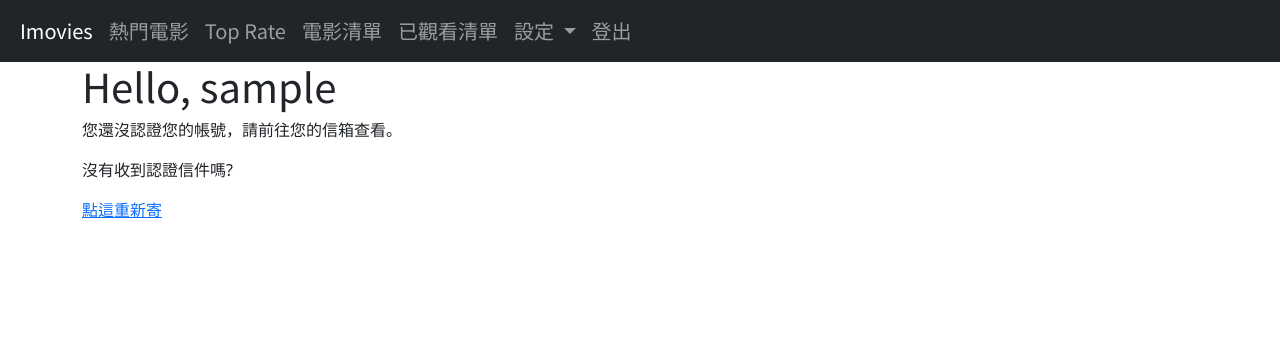
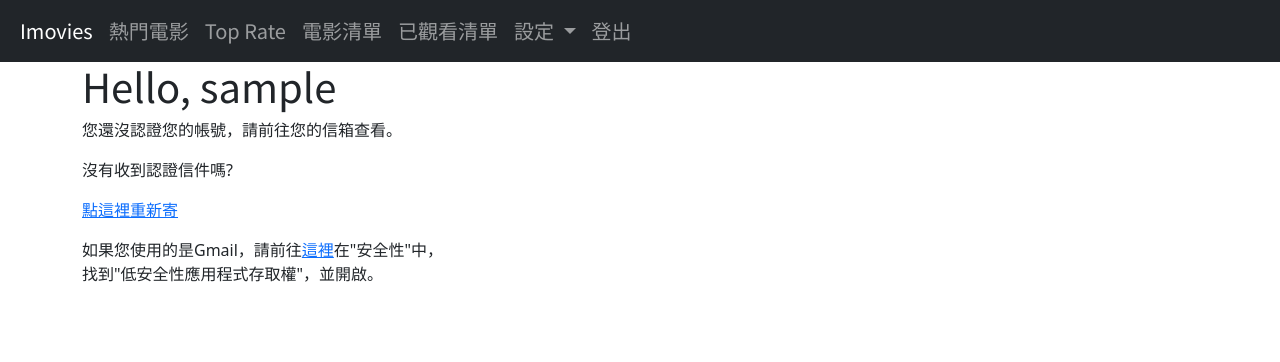
Before and after one commit to weijay0804/Flask-Imovies, a Flask app: page /auth/unconfirmed in a window 1280 px wide. Shown: the top 362 px of the page. Run offline with Flask 2, Linux system fonts and the light colour scheme; the visitor is signed in with stand-in values (Sample User, id 1); data comes from the database, SQL or seed files in the repository; some libraries are stand-ins or nearby versions.

Commit message:
修改未認證頁面

```diff
--- a/app/templates/auth/unconfirmed.html
+++ b/app/templates/auth/unconfirmed.html
@@ -11,6 +11,9 @@
     <div class="content">
         <p>您還沒認證您的帳號，請前往您的信箱查看。</p>
         <p>沒有收到認證信件嗎?</p>
-        <p><a href="{{ url_for('auth.resend_confirmation') }}">點這重新寄</a></p>
+        <p><a href="{{ url_for('auth.resend_confirmation') }}">點這裡重新寄</a></p>
+        <p>如果您使用的昰Gmail，請前往<a href="https://myaccount.google.com">這裡</a>在"安全性"中，
+            <br>找到"低安全性應用程式存取權"，並開啟。
+        </p>
     </div>
 {% endblock page_content %}
```
